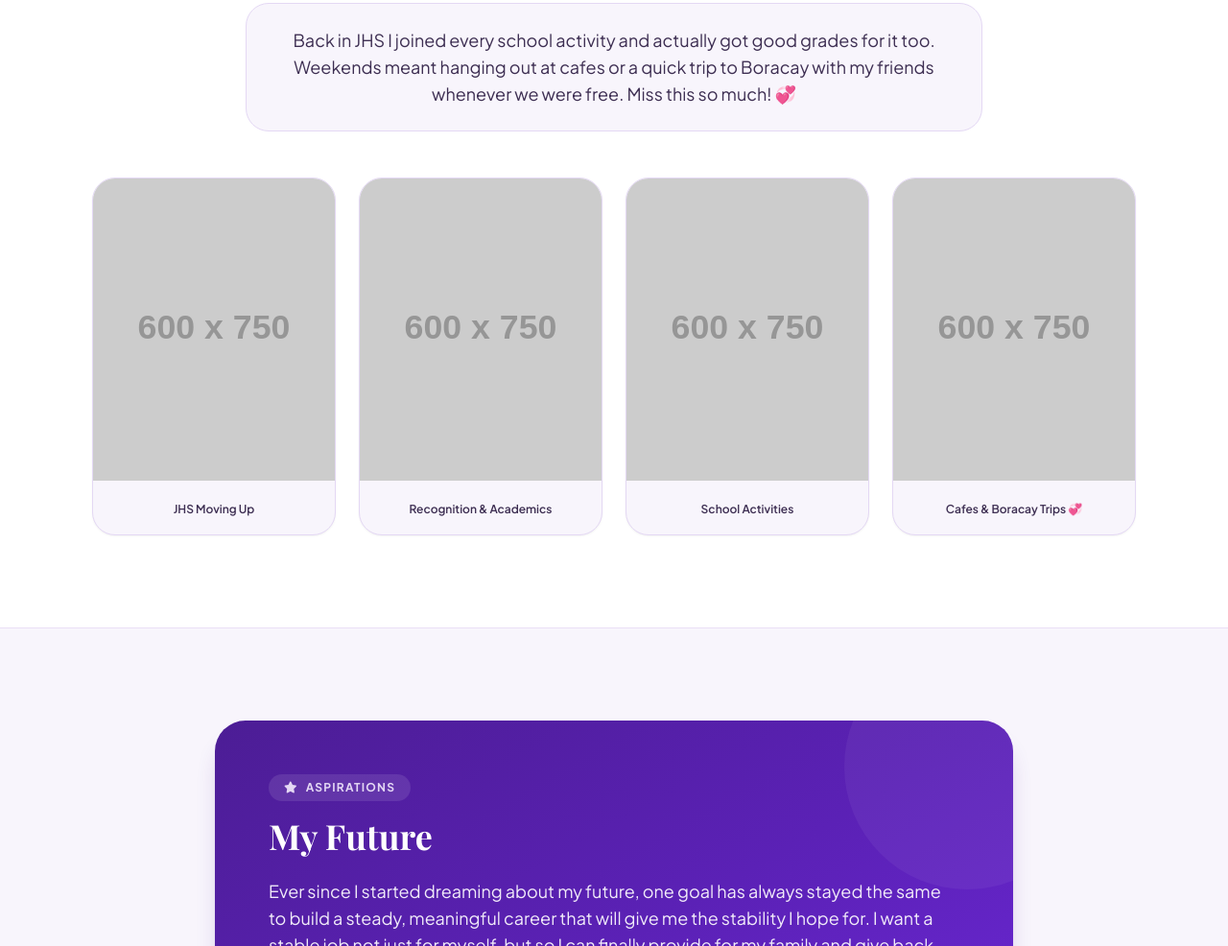
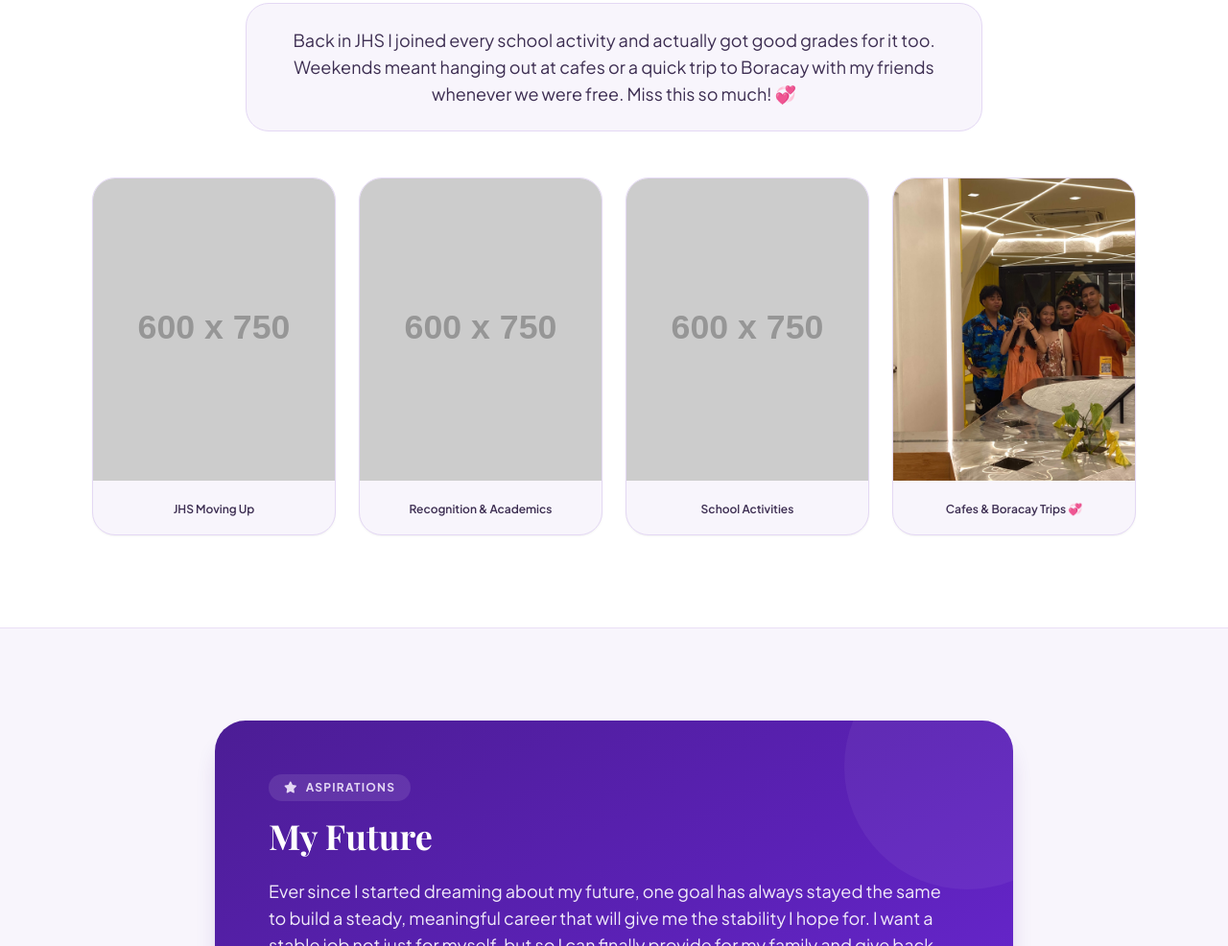
Before and after one commit to collenepalacio-abm/princesscollene, a plain HTML site: page index.html in a window 1280 px wide. Shown: the part 3641-4627 px from the top of the page at 96% size. Drawn offline with nearby package versions, Linux system fonts and the light colour scheme; placeholder pictures from the web are drawn by us; a web font is replaced by a local one.

Commit message:
Update image sources in index.html

```diff
--- a/index.html
+++ b/index.html
@@ -191,7 +191,7 @@
           <div class="relative flex-shrink-0">
             <div class="w-60 h-60 sm:w-72 sm:h-72 lg:w-80 lg:h-80 rounded-full p-2.5 bg-gradient-to-tr from-royal-800 via-royal-600 to-lavender-300 shadow-2xl shadow-royal-800/20">
               <div class="w-full h-full rounded-full overflow-hidden bg-lavender-100 border-4 border-white">
-                <img class= "75965228-C94E-480B-84C9-998F03663ADA.jpeg"
+                <img class="75965228-C94E-480B-84C9-998F03663ADA.jpeg"
                   src="75965228-C94E-480B-84C9-998F03663ADA.jpeg"
                   alt="Portrait of Princess Collene C. Palacio"
                   class="w-full h-full object-cover"
@@ -507,7 +507,7 @@
           <div class="bg-lavender-50 rounded-3xl overflow-hidden border border-lavender-200 shadow-sm lift-card flex flex-col">
             <div class="aspect-[4/5] bg-lavender-100 overflow-hidden">
               <img
-                src="images/boracay-friends.jpg"
+                src="4DF36480-5E7A-41F5-909A-A95DE0BC9479.jpeg"
                 alt="Cafe and Boracay trip memory with friends"
                 class="w-full h-full object-cover"
                 onerror="this.onerror=null; this.src='https://placehold.co/600x750/4C1D95/FFFFFF?text=Cafes+%26+Boracay';"
```
